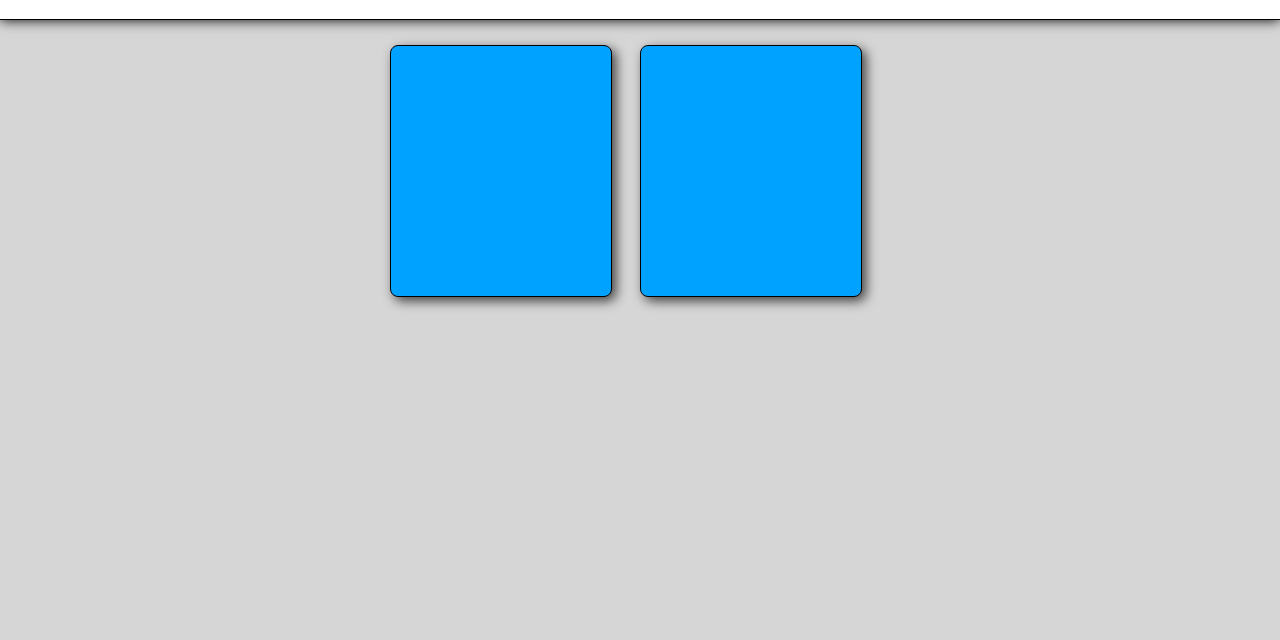
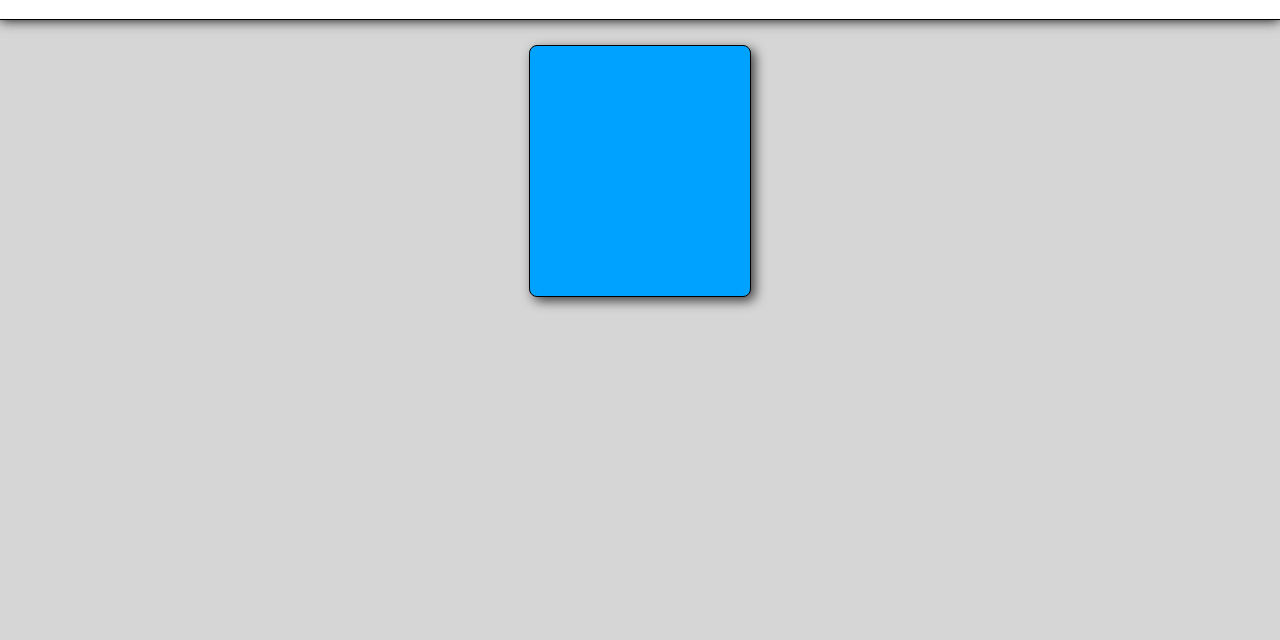
Before and after one commit to GhidBase/library-project, a plain HTML site: page index.html in a window 1280 px wide. Shown: the part 62-702 px from the top of the page. Drawn offline with Linux system fonts and the light colour scheme; a web font is replaced by a local one.

Commit message:
Improve alignment of books to be perfect center

```diff
--- a/css/styles.css
+++ b/css/styles.css
@@ -29,7 +29,7 @@ body {
     display: grid;
     grid-template-columns: repeat(auto-fit, 250px);
     grid-row: 2;
-    padding: 25px 10% 0 10%;
+    padding: 25px 10% 25px 10%;
     flex: 1;
     background-color: var(--background-color);
     justify-content: center;
@@ -42,6 +42,7 @@ body {
     box-shadow: 4px 4px 12px 0px rgba(0, 0, 0, 0.705);
     border-radius: 8px;
     border: 1px solid black;
+    justify-self: center;
 }
 
 
--- a/index.html
+++ b/index.html
@@ -19,7 +19,7 @@
 
         <div class="library">
             <div class="book"></div>
-            <div class="book"></div>
+            <!-- <div class="book"></div> -->
         </div>
 
         <div class="footer">
```
